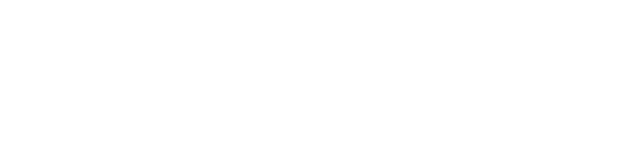
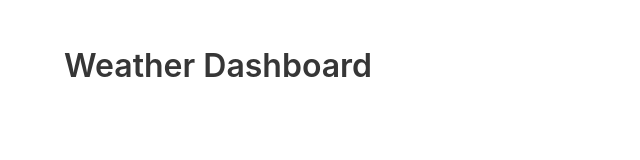
Before and after one commit to DigitallyIntrinsic/weatherwego, a plain HTML site: page index.html in a window 1280 px wide. Shown: the whole page, without its empty margins (0-640 px from the left). Drawn offline with nearby package versions, Linux system fonts and the light colour scheme.

Commit message:
Added first body section

```diff
--- a/index.html
+++ b/index.html
@@ -8,7 +8,19 @@
     <link rel="stylesheet" href="./assets/style.css" />
     <script src="https://cdnjs.cloudflare.com/ajax/libs/moment.js/2.29.4/moment.min.js"></script>
 </head>
+
 <body>
+    <section class="hero">
+        <div class="hero-body">
+          <div class="container">
+            <h1 class="title">Weather Dashboard</h1>
+          </div>
+        </div>
+      </section>
+
+
+
+
 
 </body>
 </html>
```
